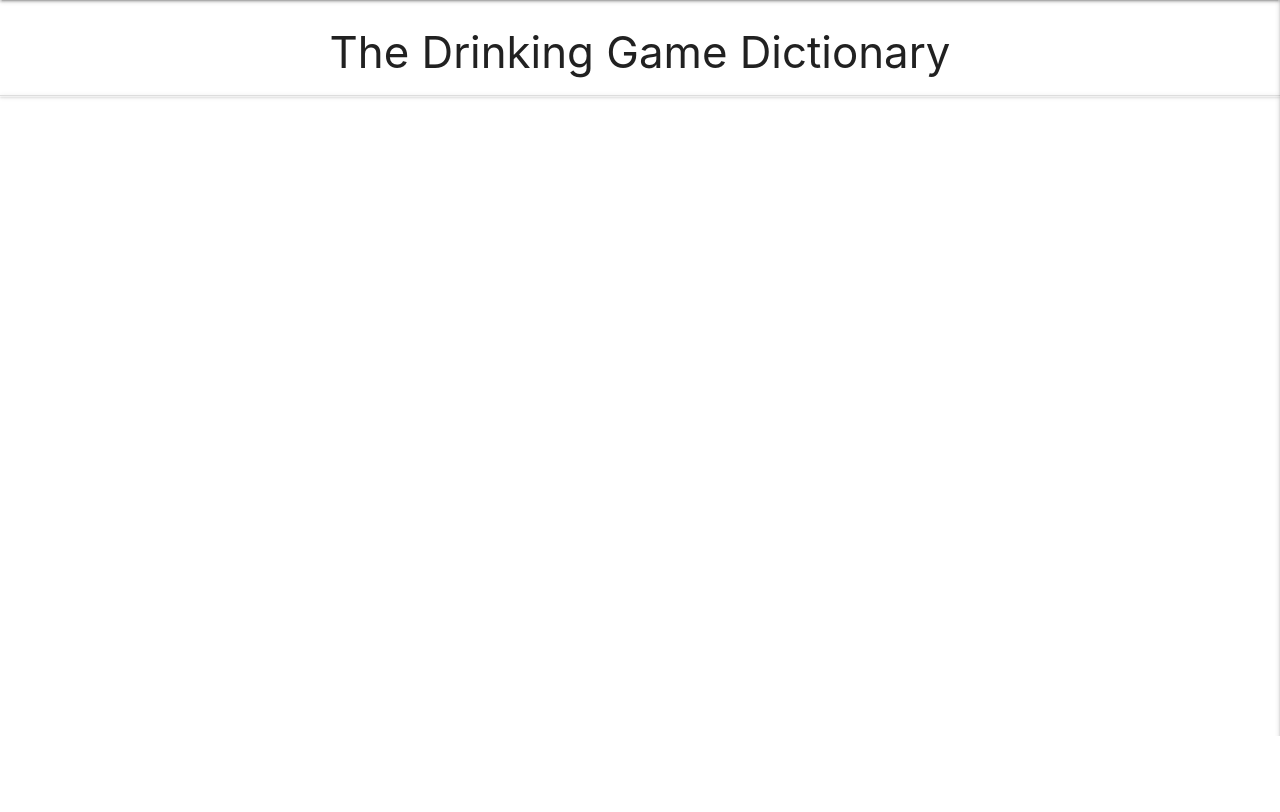
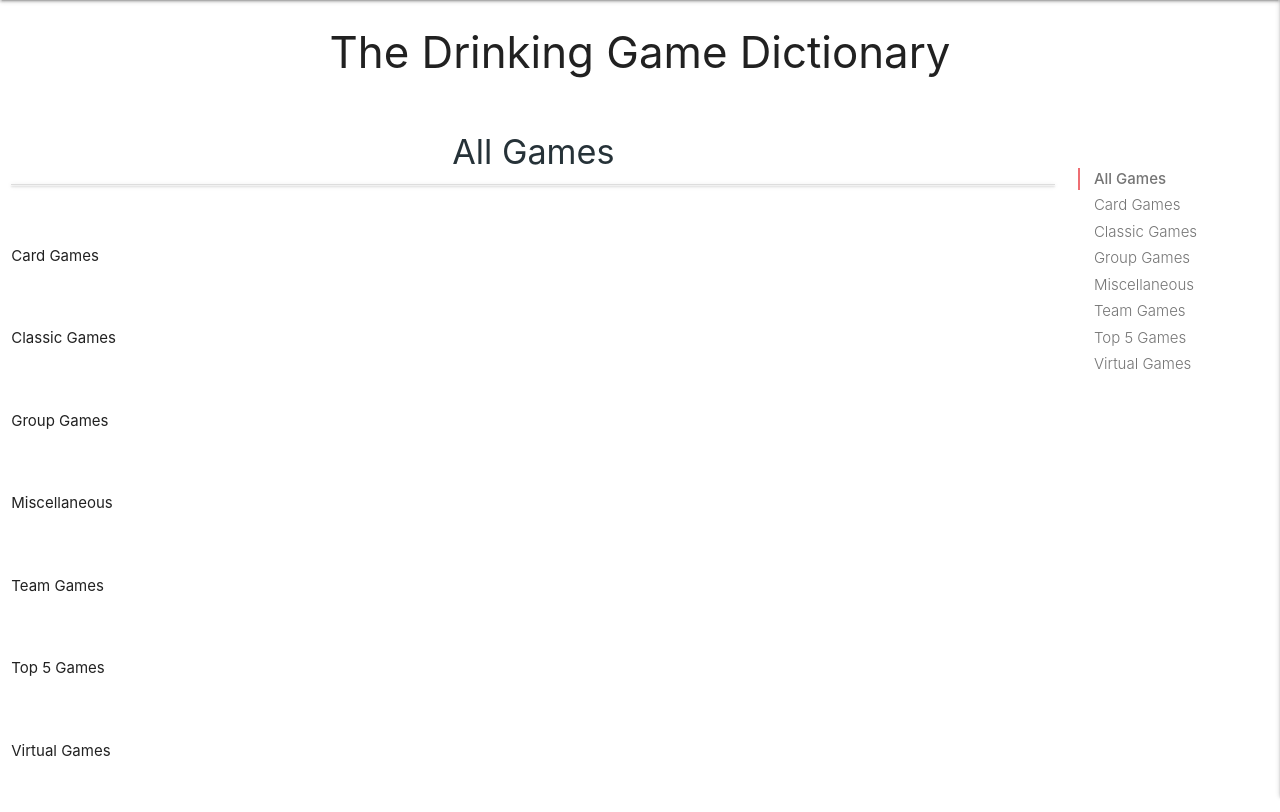
Before and after one commit to lukdav/never-have-i-ever, a Flask app: page / in a window 1280 px wide. Shown: the part 64-876 px from the top of the page. Before the commit the page ends 800 px from the top, so only its background shows below. Run offline with Flask 2, Linux system fonts and the light colour scheme; data that the repository does not hold is empty; some libraries are stand-ins or nearby versions.

Commit message:
Add ScrollSpy navigation

```diff
--- a/static/css/style.css
+++ b/static/css/style.css
@@ -1,3 +1,8 @@
+#scroll-spy{
+    position: sticky;
+    top:200px;
+   }
+
 #game-image {
     margin: 0;
     height: 200px;
@@ -6,6 +11,12 @@
 
 #game-image img {
     width: 100%;
+    padding-top: 50px;
+}
+
+#game-panel {
+    margin: auto;
+    width: 90%;
 }
 
 #game-card {
--- a/static/js/script.js
+++ b/static/js/script.js
@@ -4,6 +4,7 @@ $(document).ready(function () {
   });
   $('.collapsible').collapsible();
   $('select').formSelect();
+  $('.scrollspy').scrollSpy();
 
   validateMaterializeSelect();
     function validateMaterializeSelect() {
--- a/templates/games.html
+++ b/templates/games.html
@@ -3,8 +3,105 @@
 
 <h3 class="center-align">The Drinking Game Dictionary</h3>
 
+<div class="row">
+    <div class="col s12 m9 l10">
+        <div id="all-games" class="section scrollspy">
+            <h4 class="center-align blue-grey-text text-darken-4">All Games</h4>
+            <ul class="s12 collapsible">
+                {% for game in games %}
+                <li>
+                    <div class="row" id="game-image">
+                        <img src="{{ url_for('static', filename='images/playing-cards.jpg') }}" alt="Playing cards">
+                    </div>
+                    <div class="s12 collapsible-header blue-grey darken-4 white-text">
+                        <div id="game-caret" class="col s2">
+                            <i class="fas fa-caret-down"></i>
+                        </div>
+                        <div class="col s10" id="game-card">
+                            <span id="game-name" class="left"><strong>{{game.game_name}}</strong></span>
+                            <span id="game-categories" class="right">
+                                {% for category in game.category_name %}
+                                {{ category }}
+                                {% endfor %}
+                            </span>
+                        </div>
+                    </div>
+                    <div id="collapsible-body" class="collapsible-body">
+                        <div>
+                            <h6>Description:</h6>
+                            <p>{{game.game_description}}</p>
+                            <p>Submitted by: {{ game.submitted_by }}</p>
+                        </div>
+
+                        <div class="center-align">
+                            {% if session.user|lower == game.submitted_by|lower or session.user|lower == "admin" %}
+                            <a href="{{ url_for('edit_game', game_id=game._id) }}"
+                                class="waves-effect waves-light btn blue-grey darken-4">Edit</a>
+                            {% endif %}
+                            {% if session.user|lower == "admin" %}
+                            <a href="{{ url_for('delete_game', game_id=game._id) }}"
+                                class="waves-effect waves-light btn red">Delete</a>
+                            {% endif %}
+                        </div>
+
+                    </div>
+
+                </li>
+                {% endfor %}
+            </ul>
+        </div>
+        <div id="card-games" class="section scrollspy">
+            <p>Card Games </p>
+        </div>
+
+        <div id="classic-games" class="section scrollspy">
+            <p>Classic Games </p>
+        </div>
+
+        <div id="group-games" class="section scrollspy">
+            <p>Group Games </p>
+        </div>
+
+        <div id="misc-games" class="section scrollspy">
+            <p>Miscellaneous </p>
+        </div>
+
+        <div id="classic-games" class="section scrollspy">
+            <p>Team Games </p>
+        </div>
+
+        <div id="group-games" class="section scrollspy">
+            <p>Top 5 Games </p>
+        </div>
+
+        <div id="misc-games" class="section scrollspy">
+            <p>Virtual Games </p>
+        </div>
+    </div>
+    <div id="scroll-spy" class="col hide-on-small-only m3 l2">
+        <ul class="section table-of-contents">
+            <li><a href="#all-games">All Games</a></li>
+            <li><a href="#card-games">Card Games</a></li>
+            <li><a href="#classic-games">Classic Games</a></li>
+            <li><a href="#group-games">Group Games</a></li>
+            <li><a href="#misc-games">Miscellaneous</a></li>
+            <li><a href="#team-games">Team Games</a></li>
+            <li><a href="#top-five">Top 5 Games</a></li>
+            <li><a href="#virtual-games">Virtual Games</a></li>
+        </ul>
+    </div>
+
+</div>
 
 
+
+
+
+
+<!-- <h3 class="center-align">The Drinking Game Dictionary</h3>
+
+<div class="row">
+    <div class="col s12 m9">
         <ul class="s12 collapsible">
             {% for game in games %}
             <li>
@@ -45,6 +142,34 @@
             </li>
             {% endfor %}
         </ul>
+    </div>
+    <div class="col m3">
+        <div class="row">
+            <div class="col s12 m9 l10">
+              <div id="introduction" class="section scrollspy">
+                <p>Content </p>
+              </div>
+
+              <div id="structure" class="section scrollspy">
+                <p>Content </p>
+              </div>
+
+              <div id="initialization" class="section scrollspy">
+                <p>Content </p>
+              </div>
+            </div>
+            <div class="col hide-on-small-only m3 l2">
+              <ul class="section table-of-contents">
+                <li><a href="#introduction">Introduction</a></li>
+                <li><a href="#structure">Structure</a></li>
+                <li><a href="#initialization">Intialization</a></li>
+              </ul>
+            </div>
+          </div>
+    </div>
+</div> -->
+
+
 
 
 {% endblock %}
```
Also changed, not shown: templates/games-test-page.html (added, +96 -0 lines). Lines whose indentation alone changed are shown as unchanged.
